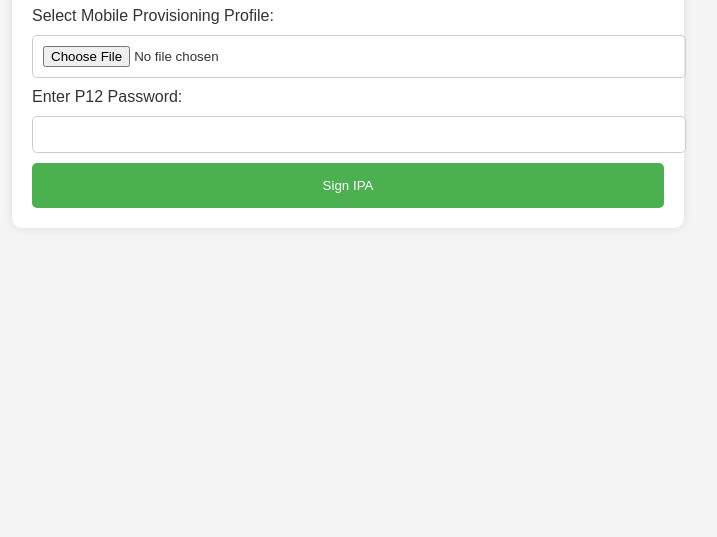
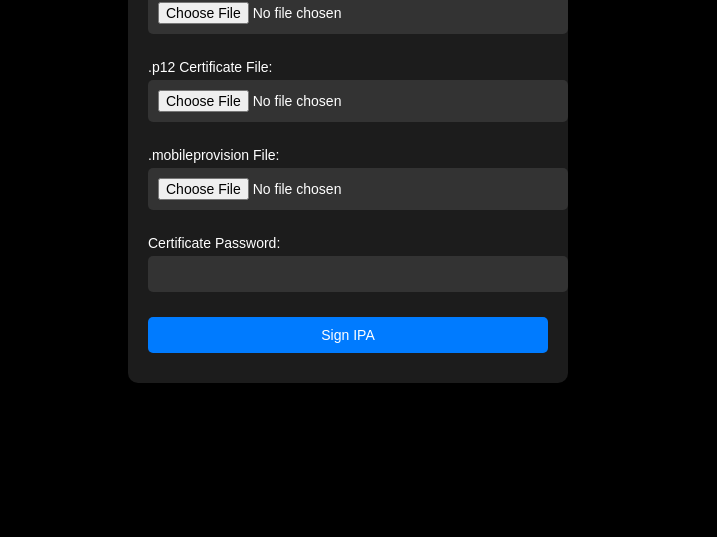
Before and after one commit to Robloxhacker3/Ipasign22, a plain HTML site: page Index.html in a window 1280 px wide. Shown: the part 263-800 px from the top of the page, without its empty margins (292-1009 px from the left). Drawn offline with Linux system fonts and the light colour scheme.

Commit message:
Update Index.html

```diff
--- a/Index.html
+++ b/Index.html
@@ -3,62 +3,82 @@
 <head>
   <meta charset="UTF-8">
   <meta name="viewport" content="width=device-width, initial-scale=1.0">
-    <title>IPA Signer</title>
+  <title>IPA File Signer</title>
   <style>
     body {
+      background-color: #000;
+      color: #fff;
       font-family: Arial, sans-serif;
-            background-color: #f4f4f4;
-            color: #333;
+      margin: 0;
+      padding: 0;
+      display: flex;
+      justify-content: center;
+      align-items: center;
+      height: 100vh;
     }
     .container {
-            width: 50%;
-            margin: 0 auto;
+      background-color: #1c1c1c;
       padding: 20px;
-            background-color: white;
       border-radius: 10px;
-            box-shadow: 0 0 10px rgba(0, 0, 0, 0.1);
+      width: 90%;
+      max-width: 400px;
+      box-shadow: 0 4px 10px rgba(0, 0, 0, 0.5);
     }
     h1 {
       text-align: center;
-            color: #333;
+      font-size: 24px;
+    }
+    .form-group {
+      margin-bottom: 15px;
+    }
+    label {
+      display: block;
+      margin-bottom: 5px;
+      font-size: 14px;
+    }
+    input[type="file"], input[type="password"], button {
+      width: 100%;
+      padding: 10px;
+      margin-bottom: 10px;
+      border: none;
+      border-radius: 5px;
+      font-size: 14px;
     }
     input[type="file"], input[type="password"] {
-            width: 100%;
-            padding: 10px;
-            margin: 10px 0;
-            border: 1px solid #ccc;
-            border-radius: 5px;
+      background-color: #333;
+      color: #fff;
     }
     button {
-            background-color: #4CAF50;
-            color: white;
-            padding: 15px 20px;
-            border: none;
-            border-radius: 5px;
-            width: 100%;
+      background-color: #007bff;
+      color: #fff;
       cursor: pointer;
+      transition: 0.3s;
     }
     button:hover {
-            background-color: #45a049;
+      background-color: #0056b3;
     }
   </style>
 </head>
 <body>
   <div class="container">
-        <h1>Sign IPA File</h1>
-        <form action="sign-ipa.php" method="post" enctype="multipart/form-data">
-            <label for="ipa">Select IPA File:</label>
-            <input type="file" name="ipa" id="ipa" required><br>
-
-            <label for="p12">Select P12 Certificate:</label>
-            <input type="file" name="p12" id="p12" required><br>
-
-            <label for="mobileProvision">Select Mobile Provisioning Profile:</label>
-            <input type="file" name="mobileProvision" id="mobileProvision" required><br>
-
-            <label for="password">Enter P12 Password:</label>
-            <input type="password" name="password" id="password" required><br>
-
+    <h1>IPA File Signer</h1>
+    <form action="/sign-ipa" method="POST" enctype="multipart/form-data">
+      <div class="form-group">
+        <label for="ipaFile">IPA File:</label>
+        <input type="file" id="ipaFile" name="ipaFile" accept=".ipa" required>
+      </div>
+      <div class="form-group">
+        <label for="p12File">.p12 Certificate File:</label>
+        <input type="file" id="p12File" name="p12File" accept=".p12" required>
+      </div>
+      <div class="form-group">
+        <label for="mobileProvision">.mobileprovision File:</label>
+        <input type="file" id="mobileProvision" name="mobileProvision" accept=".mobileprovision" required>
+      </div>
+      <div class="form-group">
+        <label for="password">Certificate Password:</label>
+        <input type="password" id="password" name="password" required>
+      </div>
       <button type="submit">Sign IPA</button>
     </form>
   </div>
```
Lines whose indentation alone changed are shown as unchanged.
